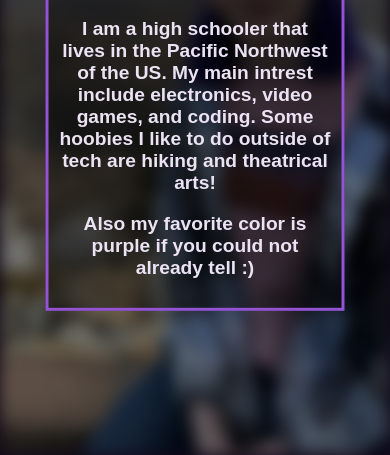
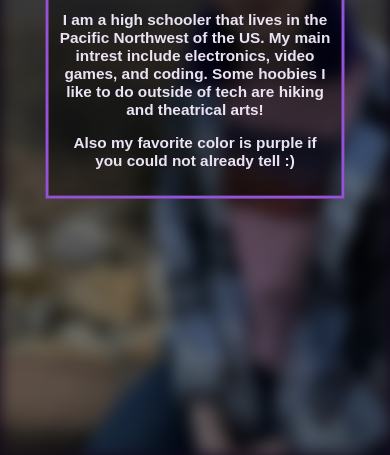
Before and after one commit to FDragon07/dylanhager.com, a website: page about.html in a window 390 px wide. Shown: the part 389-844 px from the top of the page. Drawn offline with Linux system fonts and the light colour scheme; a web font is replaced by a local one.

Commit message:
trying to fix mobile a different way

```diff
--- a/style.css
+++ b/style.css
@@ -159,10 +159,15 @@ li a:hover {
     z-index: 2;
     width: 70%;
     padding: 10px;
-    margin-top: 60px;
     text-align: center;
-  }
+}
 
+/* Makes text smaller on mobile */
+@media (max-width: 800px) {
+    .bg-text {
+        font-size: 0.8em;
+    }
+}
 
   /* Project styles */
 .projects-container {
```
